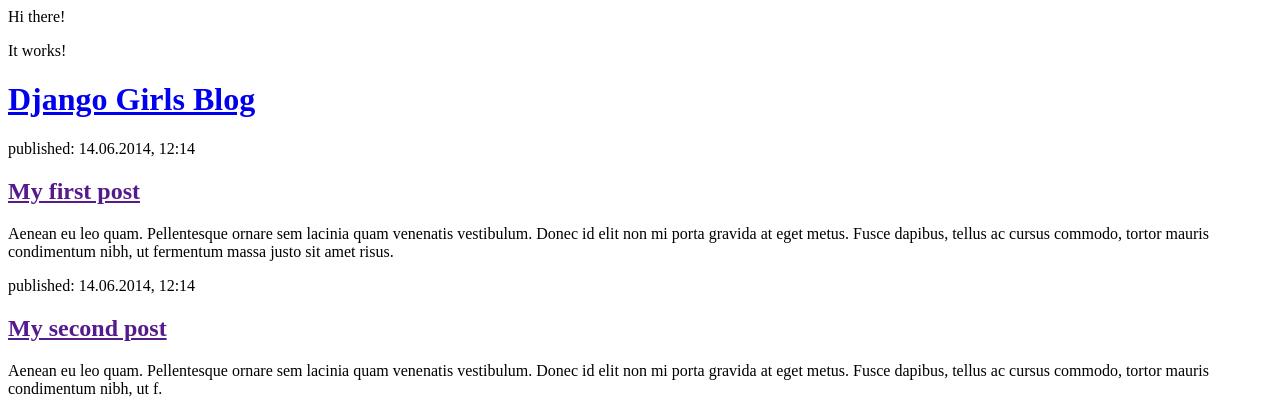
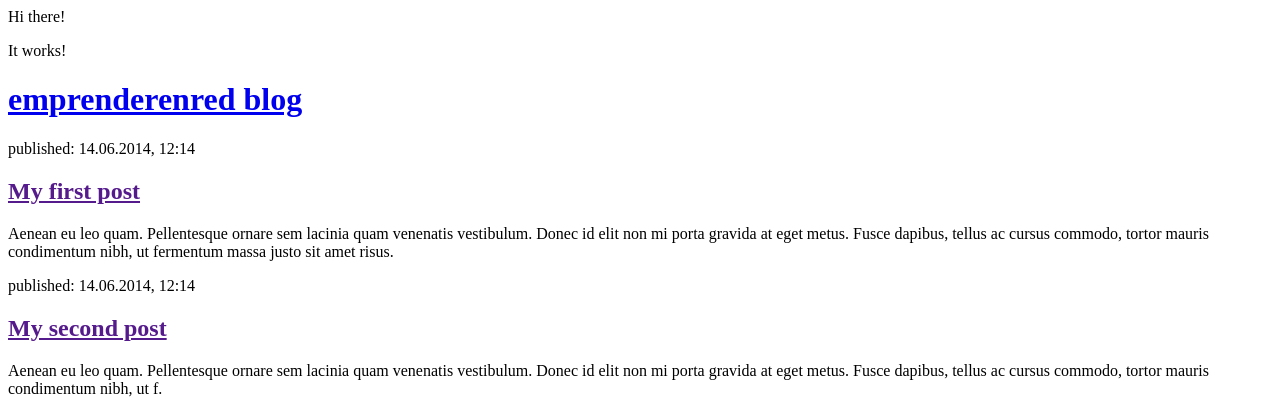
Before and after one commit to fernandezpedrodavid/my-firts-blog, a Django app: page / in a window 1280 px wide. Shown: the top 420 px of the page. Run offline with Django 3.2, Linux system fonts and the light colour scheme.

Commit message:
emprenderenred.

```diff
--- a/blog/templates/Blog/post_list.html
+++ b/blog/templates/Blog/post_list.html
@@ -2,18 +2,18 @@
     <head>
         <title>emprenderenred's blog</title>
     </head>
-<body>
-    <p>Hi there!</p>
-    <p>It works!</p>
-</body>
+    <body>
+        <p>Hi there!</p>
+        <p>It works!</p>
+    </body>
 </html>
 <html>
     <head>
-        <title>Django Girls blog</title>
+        <title>emprenderenred blog</title>
     </head>
     <body>
         <div>
-            <h1><a href="/">Django Girls Blog</a></h1>
+            <h1><a href="/">emprenderenred blog</a></h1>
         </div>
 
         <div>
```
